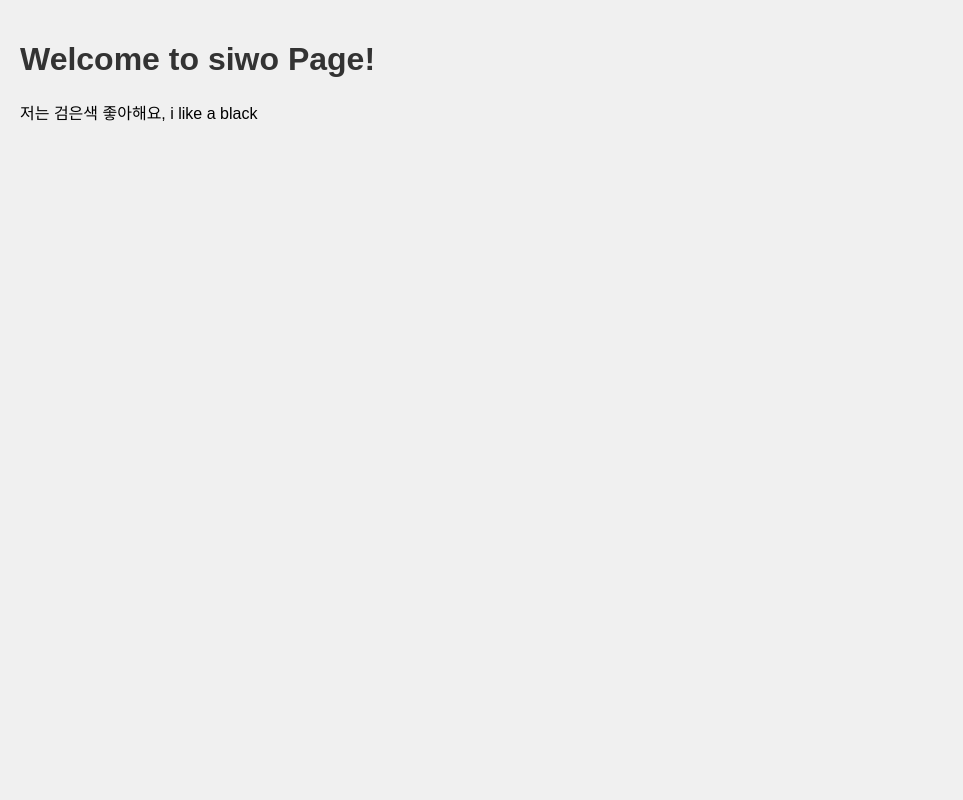
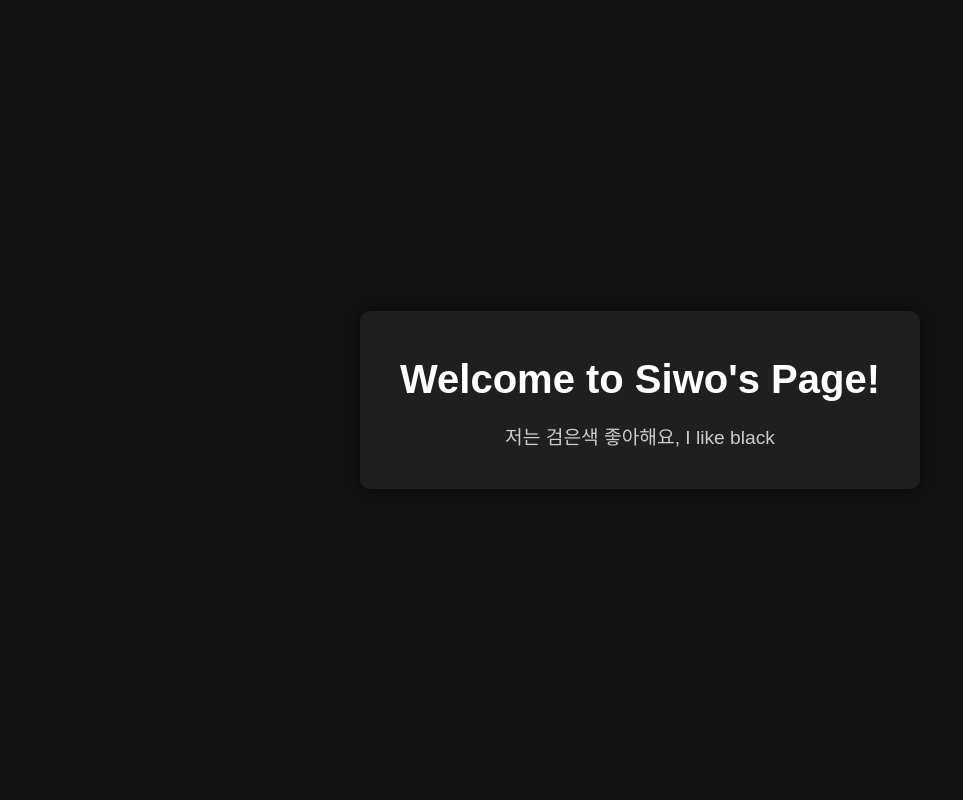
Before and after one commit to SunJiHoon/intelMaitWebProj, a FastAPI app: page /intermediate/parksiwo in a window 1280 px wide. Shown: the whole page, without its empty margins (0-963 px from the left). Run offline with FastAPI, Linux system fonts and the light colour scheme.

Commit message:
시우 학생 css 업데이트

```diff
--- a/webProj/templates/intermediate/parksiwoo/index.html
+++ b/webProj/templates/intermediate/parksiwoo/index.html
@@ -1,12 +1,55 @@
-<!-- templates/jihoon/index.html -->
 <!DOCTYPE html>
-<html>
+<html lang="ko">
 <head>
+    <meta charset="UTF-8">
+    <meta name="viewport" content="width=device-width, initial-scale=1.0">
     <title>Jihoon's Page</title>
-    <link rel="stylesheet" type="text/css" href="/static/style.css">
+    <style>
+        /* Set the body to have a dark background and light text */
+        body {
+            background-color: #121212; /* Very dark gray, almost black */
+            color: #E0E0E0; /* Light gray text */
+            font-family: 'Arial', sans-serif;
+            margin: 0;
+            padding: 0;
+            display: flex;
+            justify-content: center;
+            align-items: center;
+            height: 100vh;
+        }
+
+        /* Center the content and give it a clean look */
+        .container {
+            text-align: center;
+            background-color: #1F1F1F; /* Slightly lighter dark background */
+            padding: 20px 40px;
+            border-radius: 10px;
+            box-shadow: 0px 0px 15px rgba(0, 0, 0, 0.5);
+        }
+
+        /* Style the heading */
+        h1 {
+            font-size: 2.5em;
+            color: #FFFFFF; /* Pure white text */
+            margin-bottom: 20px;
+        }
+
+        /* Style the paragraph */
+        p {
+            font-size: 1.2em;
+            color: #CCCCCC; /* Soft gray for contrast */
+        }
+
+        /* Add a subtle hover effect for the container */
+        .container:hover {
+            box-shadow: 0px 0px 25px rgba(0, 0, 0, 0.7);
+        }
+    </style>
 </head>
 <body>
-    <h1>Welcome to siwo Page!</h1>
-<p>저는 검은색 좋아해요, i like a black</p>
+    <div class="container">
+        <h1>Welcome to Siwo's Page!</h1>
+        <p>저는 검은색 좋아해요, I like black</p>
+    </div>
 </body>
 </html>
```
